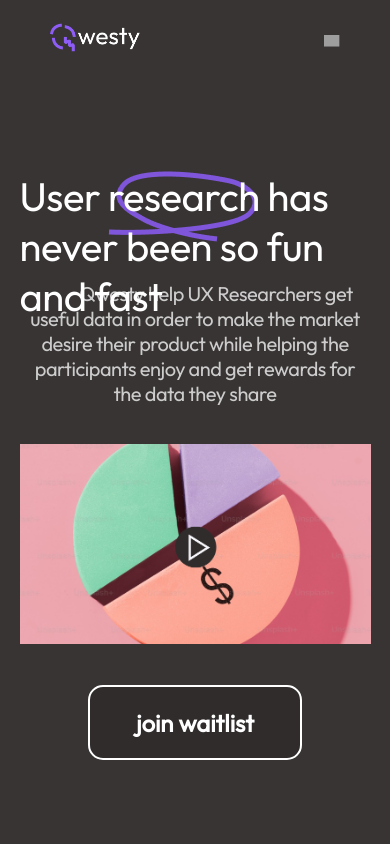
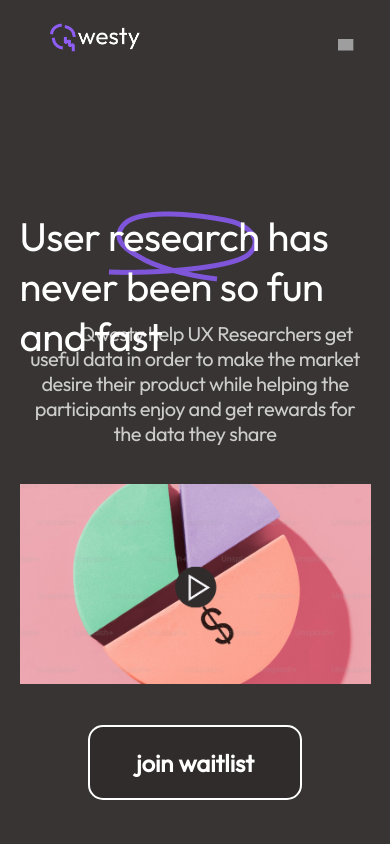
Before and after one commit to Multitelo/QwestyMain, a React (Vite) app in the folder Qwesty/: page / in a window 390 px wide. Shown: the top 844 px of the page. Built offline with nearby package versions, Linux system fonts and the light colour scheme; grey boxes are pictures that could not be loaded.

Commit message:
some styles modified

```diff
--- a/Qwesty/src/assets/css/style.css
+++ b/Qwesty/src/assets/css/style.css
@@ -32,7 +32,7 @@ nav{
   /* align-content: center; */
   padding: 0 70px;
   gap: 10px;
-  /* translate:0 20px; */
+  translate:0 20px;
   transition: 1s translate;
   animation: nav 0.5s ease-in-out;
 }
@@ -703,6 +703,11 @@ height: 5vh;
 #dropdown-btn{
   margin-left: auto;
   /* width: 30vw; */
+  display: inline-flex;
+  position: absolute;
+  top:4vh;
+  right:8vw;
+  padding: 5px;
 }
 
 
--- a/Qwesty/src/components/Header.jsx
+++ b/Qwesty/src/components/Header.jsx
@@ -47,12 +47,12 @@ function Header() {
     <>
 
 
+   <div className='nav-medium-devices'>
 
+      <Link to='/' className='small-logo'><img src={Logo}></img></Link>
+     </div>
     {windowWidth<769 && !barClicked ?
      <div className='nav-medium-devices'>
-
-     <Link to='/' className='small-logo'><img src={Logo}></img></Link>
-
       <button onClick={handleClick}
                          id="dropdown-btn"><img src={bars}/></button>
                          </div>
```
